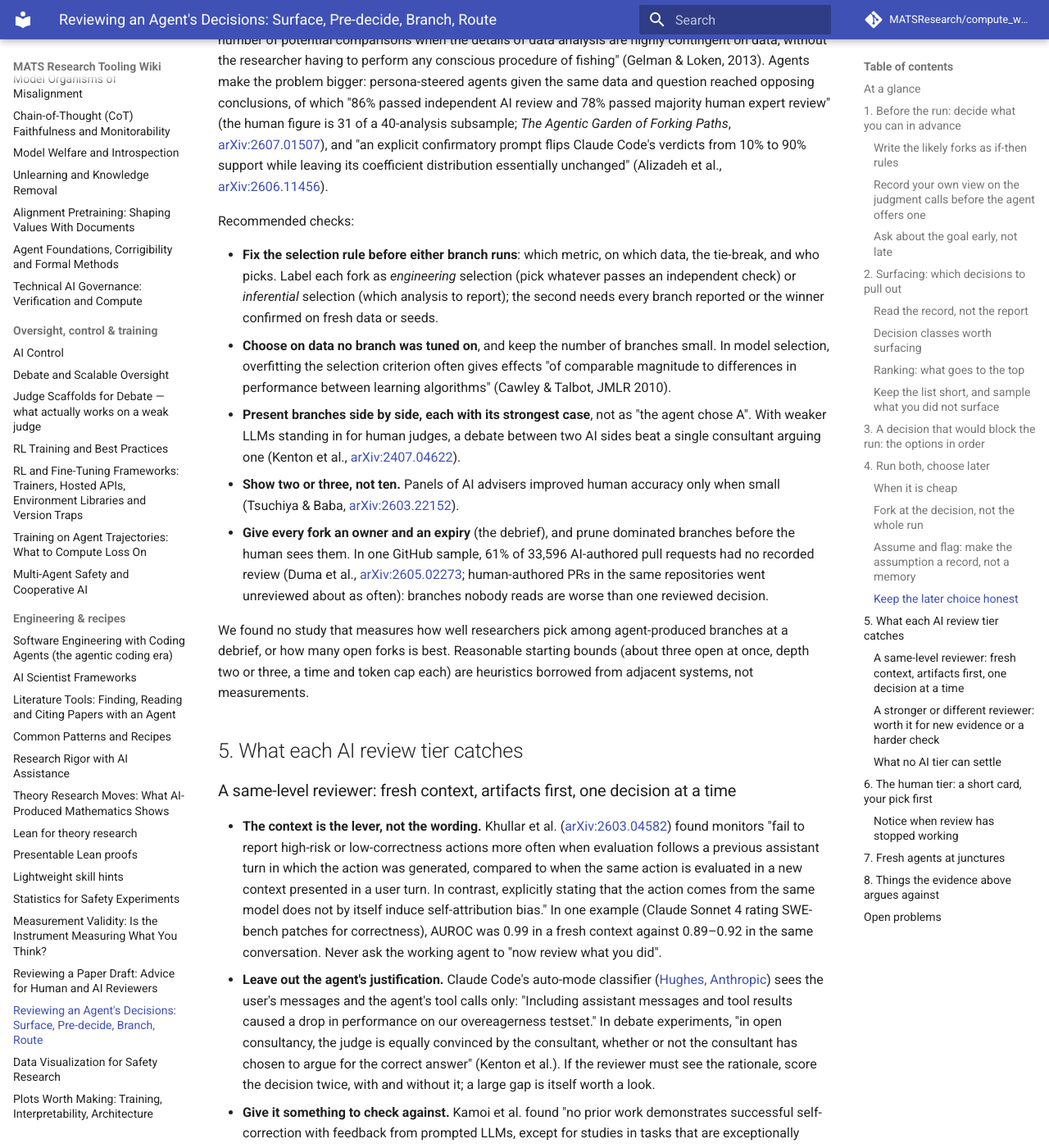
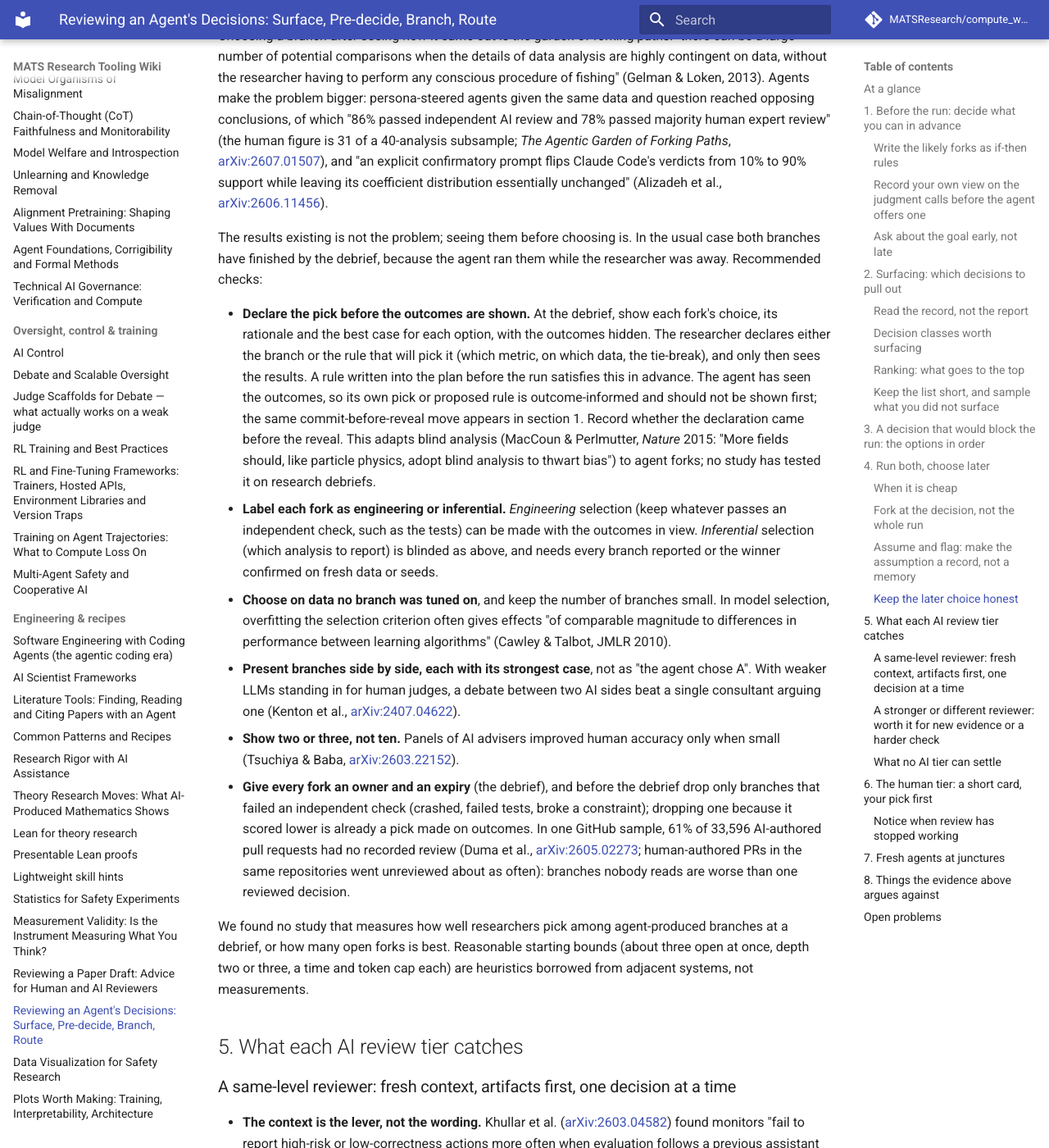
Before and after one commit to MATSResearch/compute_wiki, an MkDocs documentation site: the page built from docs/engineering/reviewing-agent-decisions.md, in a window 1280 px wide and 1400 px high, scrolled down 10011 px. Shown: the whole window at 82% size. Built offline with MkDocs 1.6.1 and Material for MkDocs 9.7.7, drawn with Linux system fonts in a browser that asks for light colours; comment, search, counter and statistics services are not loaded; some of the changed text lies outside the part shown.

Commit message:
Deferred branch picks: blind the researcher, not the clock (DAS-779)
Both branches have usually finished by the debrief; the safeguard is that
the researcher declares the pick (or its rule) before seeing outcomes. Also:
drop branches before the debrief only for failing an independent check.

Co-Authored-By: Claude Opus 5.5 <noreply@anthropic.com>

```diff
--- a/docs/engineering/reviewing-agent-decisions.md
+++ b/docs/engineering/reviewing-agent-decisions.md
@@ -40,7 +40,7 @@ automated-research system's output), [`statistics.md`](statistics.md)
 | Find the decisions worth reviewing | Extract them from the transcript, diffs and files, not from the agent's report | Agents' final reports referred to about one action in eleven; runs that falsely claimed a complete review missed planted defects at about 1.8× the rate of runs that read every file |
 | Rank them | Judgment calls with no checkable answer, anything hard to undo, choices many later results build on, and anything that touched the evaluation signal go first | Error checks cannot see judgment calls; downstream fan-out is what makes an early mistake expensive |
 | Hit a decision that would block the run | If it is reversible and sandboxed, fork it or assume-and-flag it and keep going; stop only for one-way doors | Reversibility is the first gate in both deployed systems found (Claude Code auto mode, Codex Auto-review); parking one thread keeps the others working |
-| Run both branches | Fix the rule for picking the winner before either result exists, and report every branch | Choosing after seeing outcomes is the garden of forking paths; 86% of 160 persona-steered AI analyses across four datasets, many reaching opposing conclusions, passed AI review |
+| Run both branches | Let the agent run both while you are away; at the debrief, declare your pick (or the rule that makes it) before the outcomes are shown, and report every branch | Choosing after seeing outcomes is the garden of forking paths, and the agent has already seen them; 86% of 160 persona-steered AI analyses across four datasets, many reaching opposing conclusions, passed AI review |
 | Ask an AI to review a decision | A fresh call, the artifacts as user content, without the agent's own justification, one decision at a time | Monitors rated their own earlier actions as more correct or less risky than the same actions shown fresh (code-correctness AUROC 0.99 fresh vs 0.89–0.92, one monitor model); stripping the agent's prose helped Anthropic's classifier |
 | Spend a second review | Make it different (another family, or new evidence such as the full trace or a rerun), not the same review twice | One fresh same-model plus one cross-model review caught 56.7% of planted errors vs 42.7% for two fresh same-model reviews (single-author study; model difference and reviewer capability not separated) |
 | Send a decision to the human | A short card: the options, the best case for each, what was checked and not checked; ask for their pick before showing the agent's | Veterinary radiologists (n=19) who committed a provisional answer first agreed less with the AI whether it was right or wrong; human catch rates fall as prompts pile up |
@@ -432,13 +432,26 @@ confirmatory prompt flips Claude Code's verdicts from 10% to 90% support while
 leaving its coefficient distribution essentially unchanged" (Alizadeh et al.,
 [arXiv:2606.11456](https://arxiv.org/abs/2606.11456)).
 
-Recommended checks:
+The results existing is not the problem; seeing them before choosing is. In
+the usual case both branches have finished by the debrief, because the agent
+ran them while the researcher was away. Recommended checks:
 
-- **Fix the selection rule before either branch runs**: which metric, on which
-  data, the tie-break, and who picks. Label each fork as *engineering*
-  selection (pick whatever passes an independent check) or *inferential*
-  selection (which analysis to report); the second needs every branch reported
-  or the winner confirmed on fresh data or seeds.
+- **Declare the pick before the outcomes are shown.** At the debrief, show each
+  fork's choice, its rationale and the best case for each option, with the
+  outcomes hidden. The researcher declares either the branch or the rule that
+  will pick it (which metric, on which data, the tie-break), and only then sees
+  the results. A rule written into the plan before the run satisfies this in
+  advance. The agent has seen the outcomes, so its own pick or proposed rule is
+  outcome-informed and should not be shown first; the same commit-before-reveal
+  move appears in section 1. Record whether the declaration came before the
+  reveal. This adapts blind analysis (MacCoun & Perlmutter, *Nature* 2015:
+  "More fields should, like particle physics, adopt blind analysis to thwart
+  bias") to agent forks; no study has tested it on research debriefs.
+- **Label each fork as engineering or inferential.** *Engineering* selection
+  (keep whatever passes an independent check, such as the tests) can be made
+  with the outcomes in view. *Inferential* selection (which analysis to report)
+  is blinded as above, and needs every branch reported or the winner confirmed
+  on fresh data or seeds.
 - **Choose on data no branch was tuned on**, and keep the number of branches
   small. In model selection, overfitting the selection criterion often gives
   effects "of comparable magnitude to differences in performance between
@@ -449,8 +462,10 @@ Recommended checks:
   [arXiv:2407.04622](https://arxiv.org/abs/2407.04622)).
 - **Show two or three, not ten.** Panels of AI advisers improved human accuracy
   only when small (Tsuchiya & Baba, [arXiv:2603.22152](https://arxiv.org/abs/2603.22152)).
-- **Give every fork an owner and an expiry** (the debrief), and prune dominated
-  branches before the human sees them. In one GitHub sample, 61% of 33,596
+- **Give every fork an owner and an expiry** (the debrief), and before the
+  debrief drop only branches that failed an independent check (crashed, failed
+  tests, broke a constraint); dropping one because it scored lower is already
+  a pick made on outcomes. In one GitHub sample, 61% of 33,596
   AI-authored pull requests had no recorded review (Duma et al.,
   [arXiv:2605.02273](https://arxiv.org/abs/2605.02273); human-authored PRs in
   the same repositories went unreviewed about as often): branches nobody reads
```
Also changed, not shown: docs/engineering/research-rigor.md (+3 -2 lines), docs/index.md (+1 -1 lines), skills/mats-research-interview/SKILL.md (+4 -2 lines), skills/mats-research-rigor/SKILL.md (+1 -1 lines).
